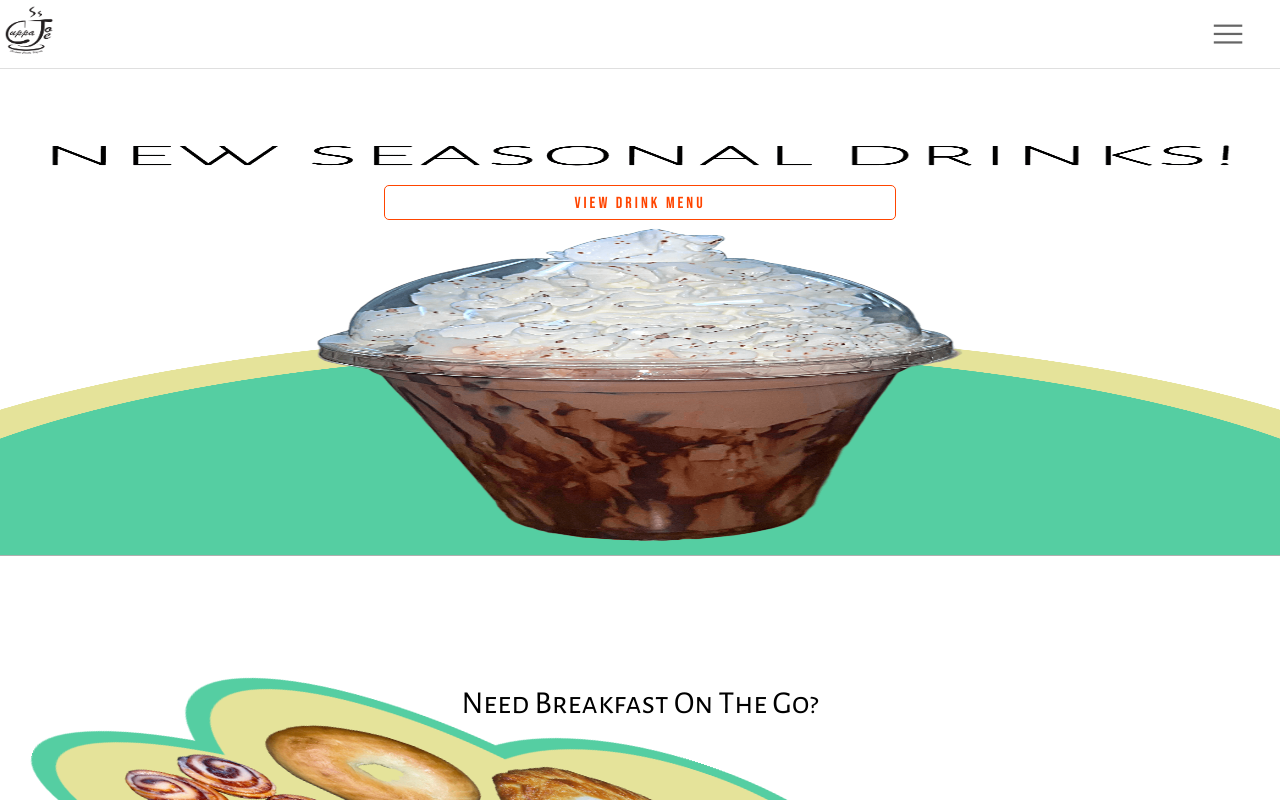
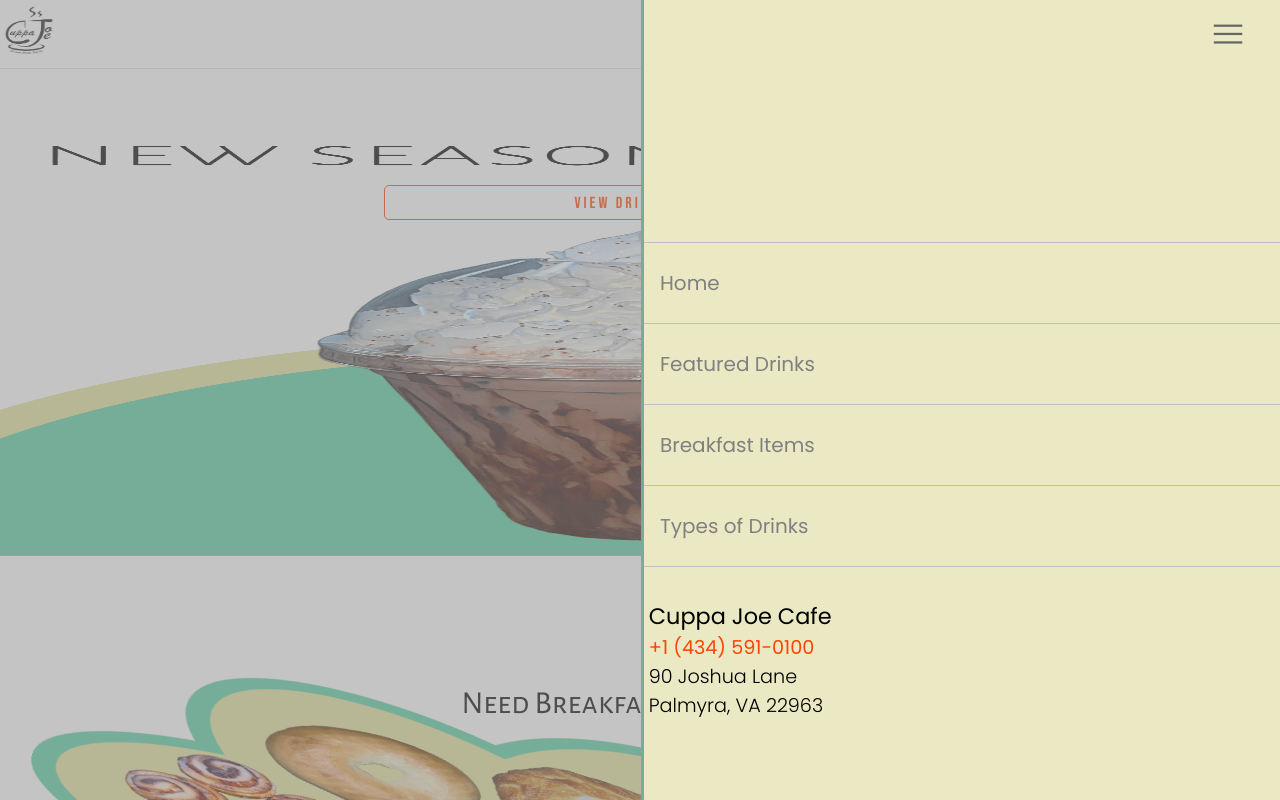
Before and after one commit to nateHamshar/cuppa-joe-cafe, a Next.js app: page / in a window 1280 px wide. Shown: the top 800 px of the page. Built offline with nearby package versions, Linux system fonts and the light colour scheme.

Commit message:
blur screen when nav is opened

```diff
--- a/src/components/Nav.js
+++ b/src/components/Nav.js
@@ -3,7 +3,7 @@ import styles from '../styles/nav.module.css'
 import Image from 'next/image';
 const Nav = () => {
 
-    const [navHidden, setNavHidden] = useState(true)
+    const [navHidden, setNavHidden] = useState(false)
 
     const toggleNav = () => {
         if (navHidden == true) {
@@ -38,7 +38,9 @@ const Nav = () => {
                         <h2 className={styles.storeAddress}>90 Joshua Lane</h2>
                         <h2 className={styles.storeAddress}>Palmyra, VA 22963</h2>
                     </div>
-            </div>}
+                </div>
+            }
+            {!navHidden && <div className={styles.blurScreen} onClick={() => toggleNav()}></div>}
         </div>
     );
 }
--- a/src/styles/nav.module.css
+++ b/src/styles/nav.module.css
@@ -29,7 +29,14 @@
 .navButton:hover, .logo:hover{
     cursor: pointer;
 }
-
+.blurScreen{
+    height: 100vh;
+    width: 50%;
+    position: absolute;
+    left: 0;
+    top: 0;
+    background-color: rgba(145, 145, 145, 0.534);
+}
 .navToggler{
     position: absolute;
     right: 0;
@@ -83,10 +90,10 @@
     text-decoration: none;
     color: orangered;
     font-weight: 400;
+    font-size: 1.2rem;
 }
 .storeNumber:hover{
     cursor: pointer;
-    font-size: 1.2rem;
 }
 .storeAddress{
     font-weight: 300;
```
